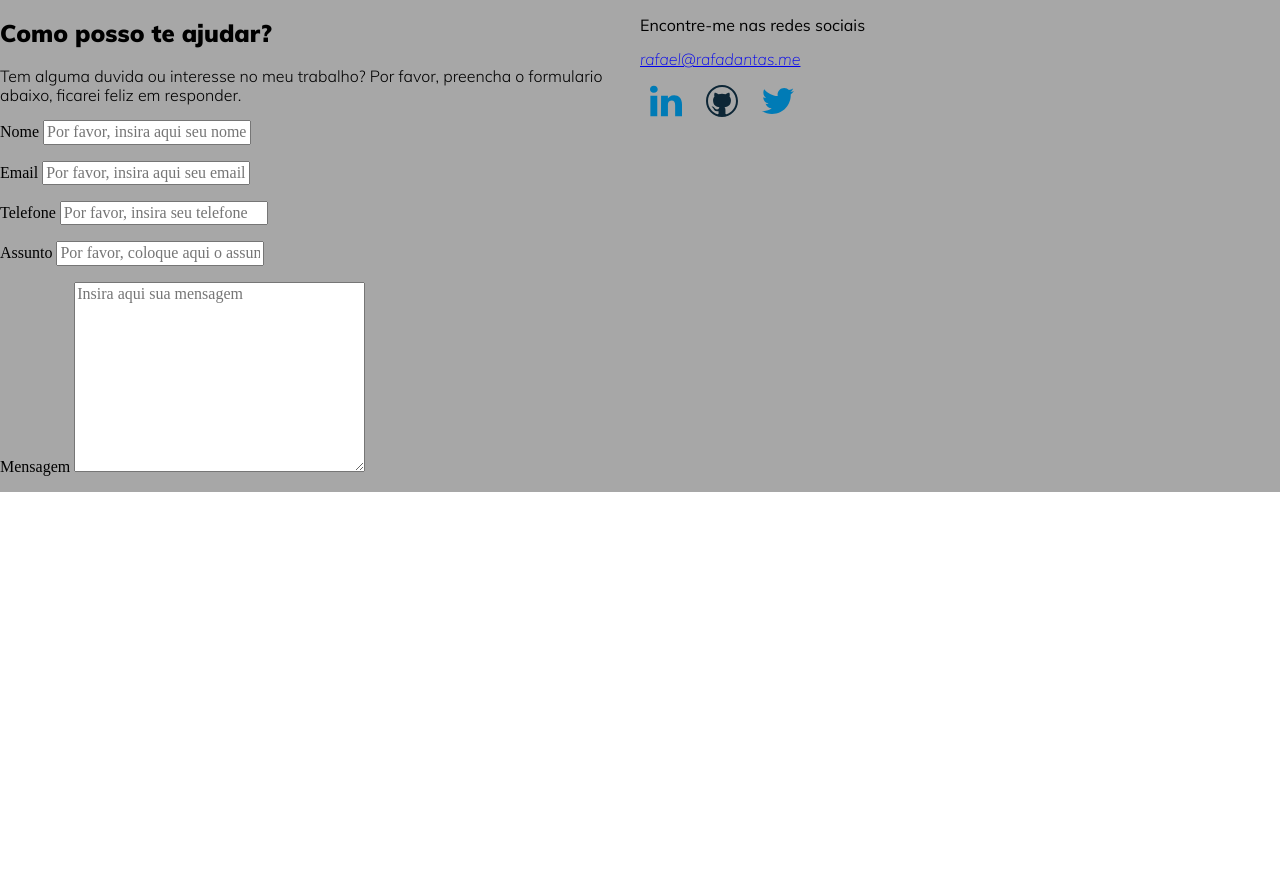
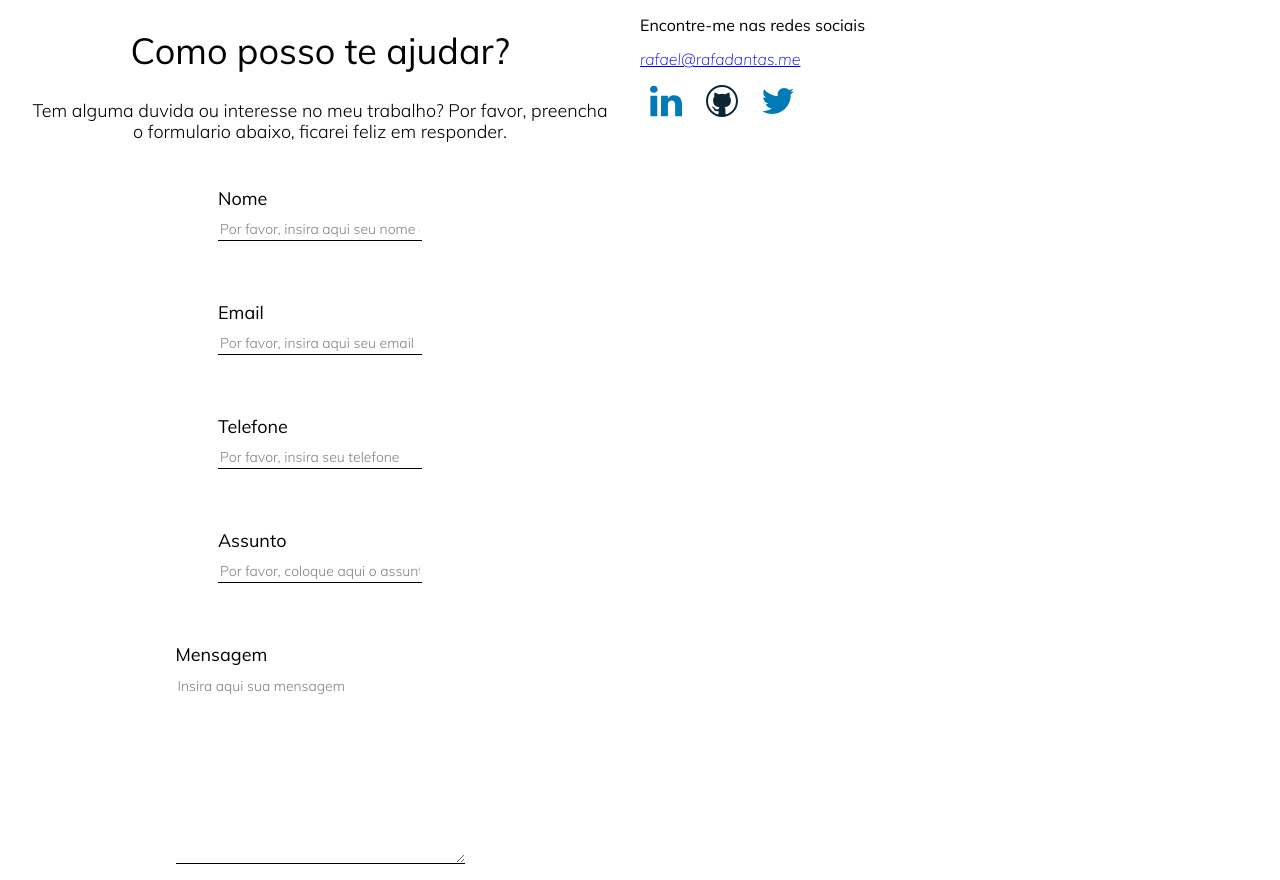
Before and after one commit to raffaeldantass/novoPortfolio, a website: page _teste/contato.html in a window 1280 px wide. Before the commit the page ends 800 px from the top, so only its background shows below. Drawn offline with Linux system fonts and the light colour scheme.

Commit message:
Contact page

```diff
--- a/_teste/_assets/_css/contato.css
+++ b/_teste/_assets/_css/contato.css
@@ -1,6 +1,45 @@
 .container {
 	display: grid;
 	grid-template-columns: 1fr 1fr;
-	grid-template-rows: 5fr;
-	background-color: rgb(167, 167, 167);
+	grid-template-rows: 5fr;;
 }
+
+.form__bloco-campos {
+	display: flex;
+	flex-wrap: wrap;
+	flex-direction: column;
+	justify-content: center;
+	align-items: center;
+}
+
+.form__titulo {
+	font-size: 36px;
+	font-weight: normal;
+	text-align: center;
+}
+
+.form__subtitulo {
+	font-size: 18px;
+	text-align: center;
+	margin: 0 30px;
+}
+
+.form__label {
+	display: block;
+	margin: 30px 0 0 0;
+	font-size: 18px;
+}
+
+.form__input {
+	display: block;
+	background-color: transparent;
+	border: none;
+	border-bottom: 1px solid #000000;
+	margin-top: 10px;
+}
+
+.form__input::placeholder {
+	color: #808080;
+	font-family: muliLight;
+	font-size: 14px;
+}
--- a/_teste/contato.html
+++ b/_teste/contato.html
@@ -12,32 +12,32 @@
 	<body>
 		<div class="container">
 			<div class="form">
-				<h2 class="muliBlack"> Como posso te ajudar? </h2>
-				<p class="muliLight">Tem alguma duvida ou interesse no meu trabalho? Por favor, preencha o formulario abaixo, ficarei feliz em responder. </p>
-				<form action="">
+				<h2 class="muliRegular form__titulo"> Como posso te ajudar? </h2>
+				<p class="muliLight form__subtitulo">Tem alguma duvida ou interesse no meu trabalho? Por favor, preencha o formulario abaixo, ficarei feliz em responder. </p>
+				<form class="form__bloco-campos" action="">
 					<p>
-						<label for="nome">Nome</label>
-						<input type="text" placeholder="Por favor, insira aqui seu nome completo">
+						<label class="muliRegular form__label" for="nome">Nome</label>
+						<input class="form__input" type="text" placeholder="Por favor, insira aqui seu nome completo">
 					</p>
 
 					<p>
-						<label for="nome">Email</label>
-						<input type="email" placeholder="Por favor, insira aqui seu email">
+						<label class="muliRegular form__label" for="nome">Email</label>
+						<input class="form__input" type="email" placeholder="Por favor, insira aqui seu email">
 					</p>
 
 					<p>
-						<label for="nome">Telefone</label>
-						<input type="text" placeholder="Por favor, insira seu telefone">
+						<label class="muliRegular form__label" for="nome">Telefone</label>
+						<input class="form__input" type="text" placeholder="Por favor, insira seu telefone">
 					</p>
 
 					<p>
-						<label for="nome">Assunto</label>
-						<input type="text" placeholder="Por favor, coloque aqui o assunto">
+						<label class="muliRegular form__label" for="nome">Assunto</label>
+						<input class="form__input" type="text" placeholder="Por favor, coloque aqui o assunto">
 					</p>
 
 					<p>
-						<label for="nome">Mensagem</label>
-						<textarea name="" id="" cols="30" rows="10" placeholder="Insira aqui sua mensagem"></textarea>
+						<label class="muliRegular form__label" for="nome">Mensagem</label>
+						<textarea class="form__input" name="" id="" cols="30" rows="10" placeholder="Insira aqui sua mensagem"></textarea>
 					</p>
 
 				</form>
```
Also changed, not shown: _teste/_assets/_css/main.css (+22 -0 lines), _teste/index.html (+9 -9 lines).
